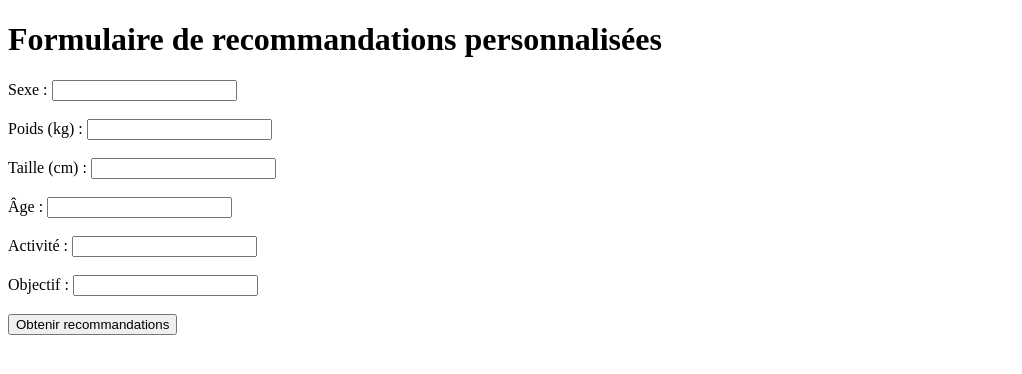
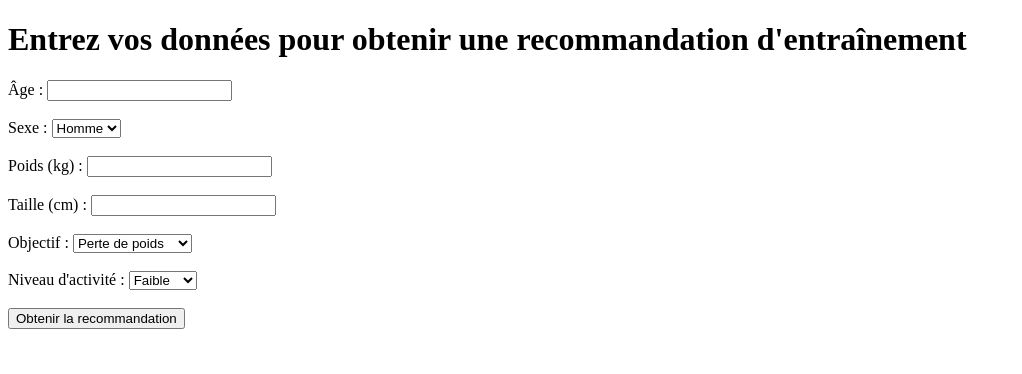
Before and after one commit to camcarre/fils-rouge, a Flask app: page / in a window 1280 px wide. Shown: the top 374 px of the page, without its empty margins (0-1022 px from the left). Run offline with Flask 3, Linux system fonts and the light colour scheme.

Commit message:
suite algo

```diff
--- a/server.py
+++ b/server.py
@@ -1,9 +1,55 @@
-from flask import Flask, request, render_template
-from services.analyse import calcul_bmr, besoins_caloriques
-from services.menu import generer_menu
-from services.seance import generer_seance
+from flask import Flask, request, render_template, jsonify
+from sklearn.linear_model import LinearRegression
+import numpy as np
+import pandas as pd
+from services.calories import ajuster_besoins_caloriques
 
 app = Flask(__name__)
+
+data = {
+    "age": [25, 30, 22, 28, 35],
+    "sexe": [0, 1, 0, 0, 1],
+    "poids": [70, 60, 80, 75, 65],
+    "taille": [175, 160, 180, 170, 165],
+    "objectif": [0, 1, 0, 1, 0],
+    "activite": [1, 2, 1, 3, 2],
+    "entraineur_recommande": [1, 0.9, 0.8, 0.85, 0.9]
+}
+
+df = pd.DataFrame(data)
+
+X = df.drop(columns=["entraineur_recommande"])
+y = df["entraineur_recommande"]
+
+model = LinearRegression()
+
+model.fit(X, y)
+
+def calcul_bmr(sexe, poids, taille, age):
+    if sexe == 0:
+        return 66.5 + (13.75 * poids) + (5.003 * taille) - (6.75 * age)
+    else:
+        return 655 + (9.563 * poids) + (1.850 * taille) - (4.676 * age)
+
+def besoins_caloriques(bmr, activite):
+    if activite == "faible":
+        return bmr * 1.2
+    elif activite == "moderee":
+        return bmr * 1.55
+    elif activite == "eleve":
+        return bmr * 1.9
+    else:
+        return bmr
+
+
+def generer_menu(besoins_caloriques):
+    return f"Menu avec {besoins_caloriques} calories : 3 repas équilibrés."
+
+def generer_seance(objectif, activite):
+    if objectif == "perte de poids":
+        return f"Entraînement cardio de {activite} intensité pour la perte de poids."
+    else:
+        return f"Entraînement de renforcement musculaire pour le gain musculaire."
 
 @app.route('/')
 def home():
@@ -11,30 +57,43 @@ def home():
 
 @app.route('/recommandation', methods=['POST'])
 def recommander():
-    """ Gère les recommandations personnalisées """
-    data = request.form
-    bmr = calcul_bmr(data["sexe"], float(data["poids"]), float(data["taille"]), int(data["age"]))
-    besoins = besoins_caloriques(bmr, data["activite"])
-    repas = generer_menu(besoins)
-    seance = generer_seance(data["objectif"])
+    if request.is_json:
+        data = request.get_json()
 
-    return f"""
-    <html>
-        <head><title>Recommandations</title></head>
-        <body>
-            <h1>Recommandations personnalisées</h1>
-            <p><strong>Besoins caloriques :</strong> {round(besoins, 2)} calories par jour</p>
-            <h2>Menu proposé :</h2>
-            <ul>
-                <li><strong>Petit-déjeuner :</strong> {repas['petit-déjeuner']}</li>
-                <li><strong>Déjeuner :</strong> {repas['déjeuner']}</li>
-                <li><strong>Dîner :</strong> {repas['dîner']}</li>
-            </ul>
-            <h2>Séance proposée :</h2>
-            <p>{seance}</p>
-        </body>
-    </html>
-    """
+        bmr = calcul_bmr(data["sexe"], data["poids"], data["taille"], data["age"])
+        besoins = besoins_caloriques(bmr, data["activite"])
+        besoins_ajustes = ajuster_besoins_caloriques(besoins, data["objectif"], data["activite"])
+
+        repas = generer_menu(besoins_ajustes)
+        seance = generer_seance(data["objectif"], data["activite"])
+
+        return jsonify({
+            "besoins_caloriques": round(besoins_ajustes, 2),
+            "menu": repas,
+            "seance": seance
+        })
+
+    else:
+        age = int(request.form['age'])
+        sexe = 1 if request.form['sexe'] == 'femme' else 0
+        poids = float(request.form['poids'])
+        taille = int(request.form['taille'])
+        objectif = 'gain musculaire' if request.form['objectif'] == 'gain musculaire' else 'perte de poids'
+        activite = request.form['activite']
+
+        activite_dict = {'faible': 1, 'moderee': 2, 'eleve': 3}
+        activite_num = activite_dict.get(activite, 1)
+
+        utilisateur_data = np.array([[age, sexe, poids, taille, 1 if objectif == 'gain musculaire' else 0, activite_num]])
+
+        prediction = model.predict(utilisateur_data)
+
+        besoins_caloriques = round(poids * 24 * 1.2, 2)
+
+        return render_template('resultat.html',
+                               besoins_caloriques=besoins_caloriques,
+                               entrainement_recommande=round(prediction[0], 2),
+                               message="Votre entraînement est recommandé à " + str(round(prediction[0] * 100, 2)) + "% d'efficacité")
 
 if __name__ == '__main__':
     app.run(debug=True)
--- a/templates/formulaire.html
+++ b/templates/formulaire.html
@@ -2,13 +2,20 @@
 <html lang="fr">
 <head>
     <meta charset="UTF-8">
-    <title>Formulaire de recommandations</title>
+    <meta name="viewport" content="width=device-width, initial-scale=1.0">
+    <title>Formulaire de Recommandations d'Entraînement</title>
 </head>
 <body>
-    <h1>Formulaire de recommandations personnalisées</h1>
+    <h1>Entrez vos données pour obtenir une recommandation d'entraînement</h1>
     <form action="/recommandation" method="POST">
+        <label for="age">Âge :</label>
+        <input type="number" id="age" name="age" required><br><br>
+
         <label for="sexe">Sexe :</label>
-        <input type="text" id="sexe" name="sexe" required><br><br>
+        <select id="sexe" name="sexe" required>
+            <option value="homme">Homme</option>
+            <option value="femme">Femme</option>
+        </select><br><br>
 
         <label for="poids">Poids (kg) :</label>
         <input type="number" id="poids" name="poids" required><br><br>
@@ -16,16 +23,22 @@
         <label for="taille">Taille (cm) :</label>
         <input type="number" id="taille" name="taille" required><br><br>
 
-        <label for="age">Âge :</label>
-        <input type="number" id="age" name="age" required><br><br>
+        <label for="objectif">Objectif :</label>
+        <select id="objectif" name="objectif" required>
+            <option value="perte de poids">Perte de poids</option>
+            <option value="gain musculaire">Gain musculaire</option>
+        </select><br><br>
 
-        <label for="activite">Activité :</label>
-        <input type="text" id="activite" name="activite" required><br><br>
+        <label for="activite">Niveau d'activité :</label>
+        <select id="activite" name="activite" required>
+            <option value="faible">Faible</option>
+            <option value="moderee">Modéré</option>
+            <option value="eleve">Élevé</option>
+        </select><br><br>
 
-        <label for="objectif">Objectif :</label>
-        <input type="text" id="objectif" name="objectif" required><br><br>
+        <button type="submit">Obtenir la recommandation</button>
+    </form>
 
-        <input type="submit" value="Obtenir recommandations">
-    </form>
+    <div id="resultat"></div>
 </body>
 </html>
```
Also changed, not shown: services/calories.py (added, +13 -0 lines), templates/resultat.html (added, +16 -0 lines).
